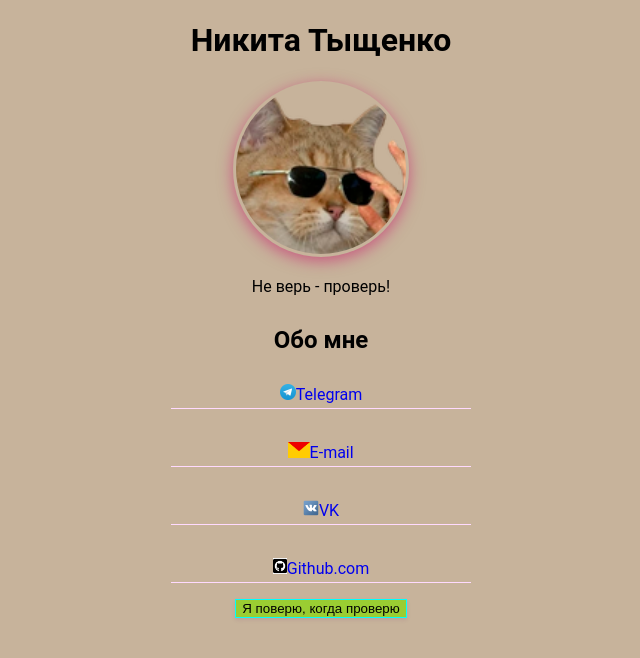
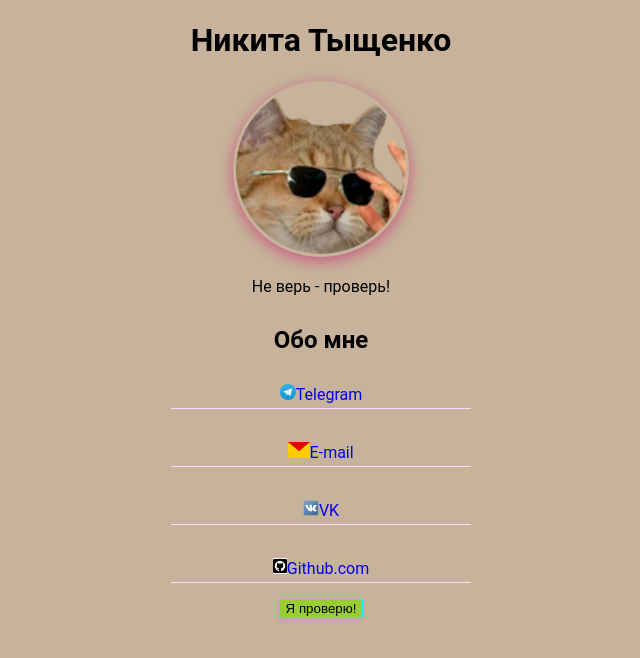
Before and after one commit to Kotonat/CV, a plain HTML site: page index.html in a window 1280 px wide. Shown: the whole page, without its empty margins (355-995 px from the left). Drawn offline with Linux system fonts and the light colour scheme.

Commit message:
Изменил кнопку

```diff
--- a/index.html
+++ b/index.html
@@ -36,7 +36,7 @@
 				<a href="https://github.com/Kotonat">
 					<img src="git.png" height= 16px wedith=16px alt="git_ico">Github.com</a>
 			</div>
-				<button class="button">Я поверю, когда проверю</button>
+				<button class="button">Я проверю!</button>
 				<script type="text/javascript" src="js.js"></script>
 
 </body>
```
